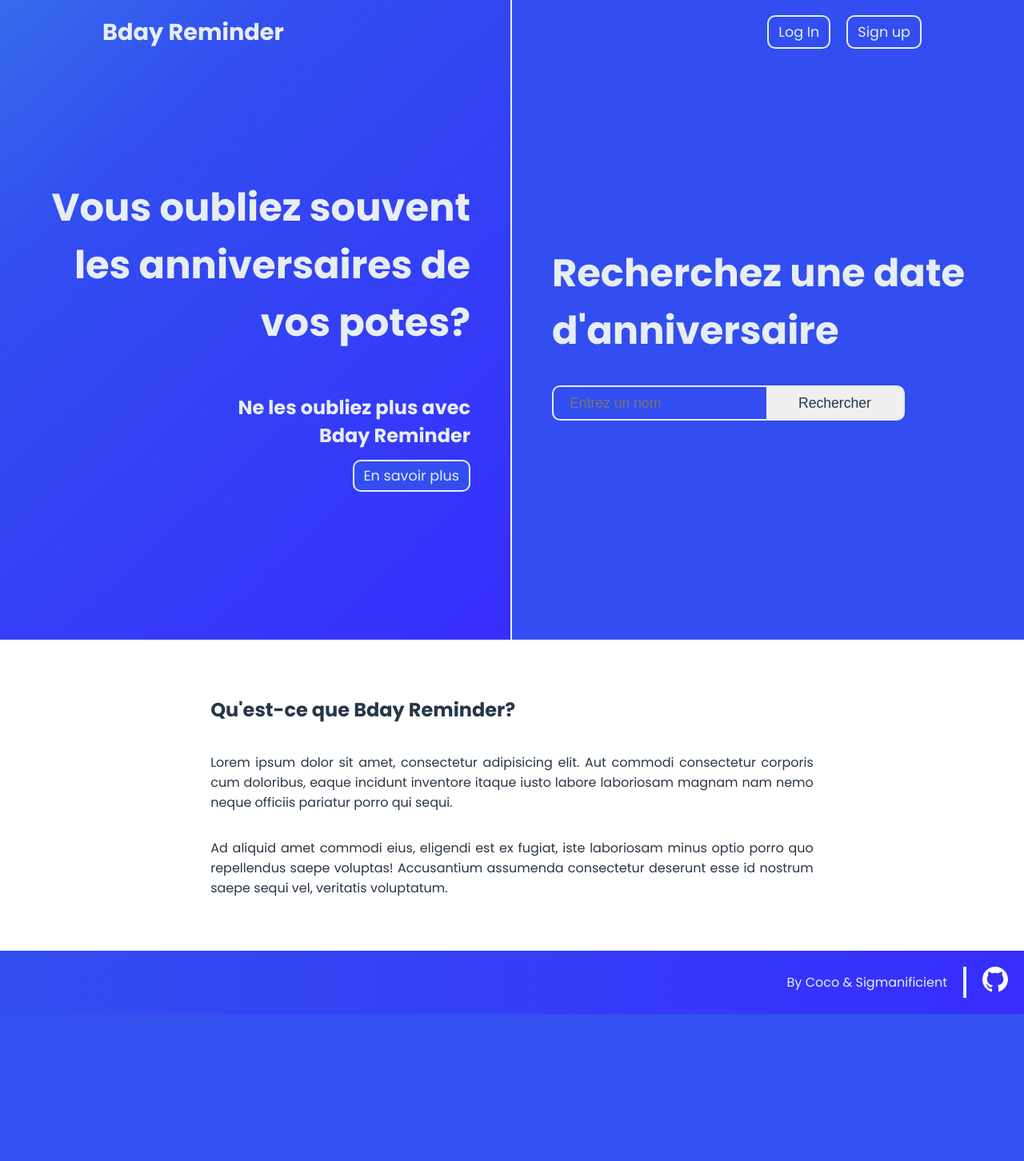
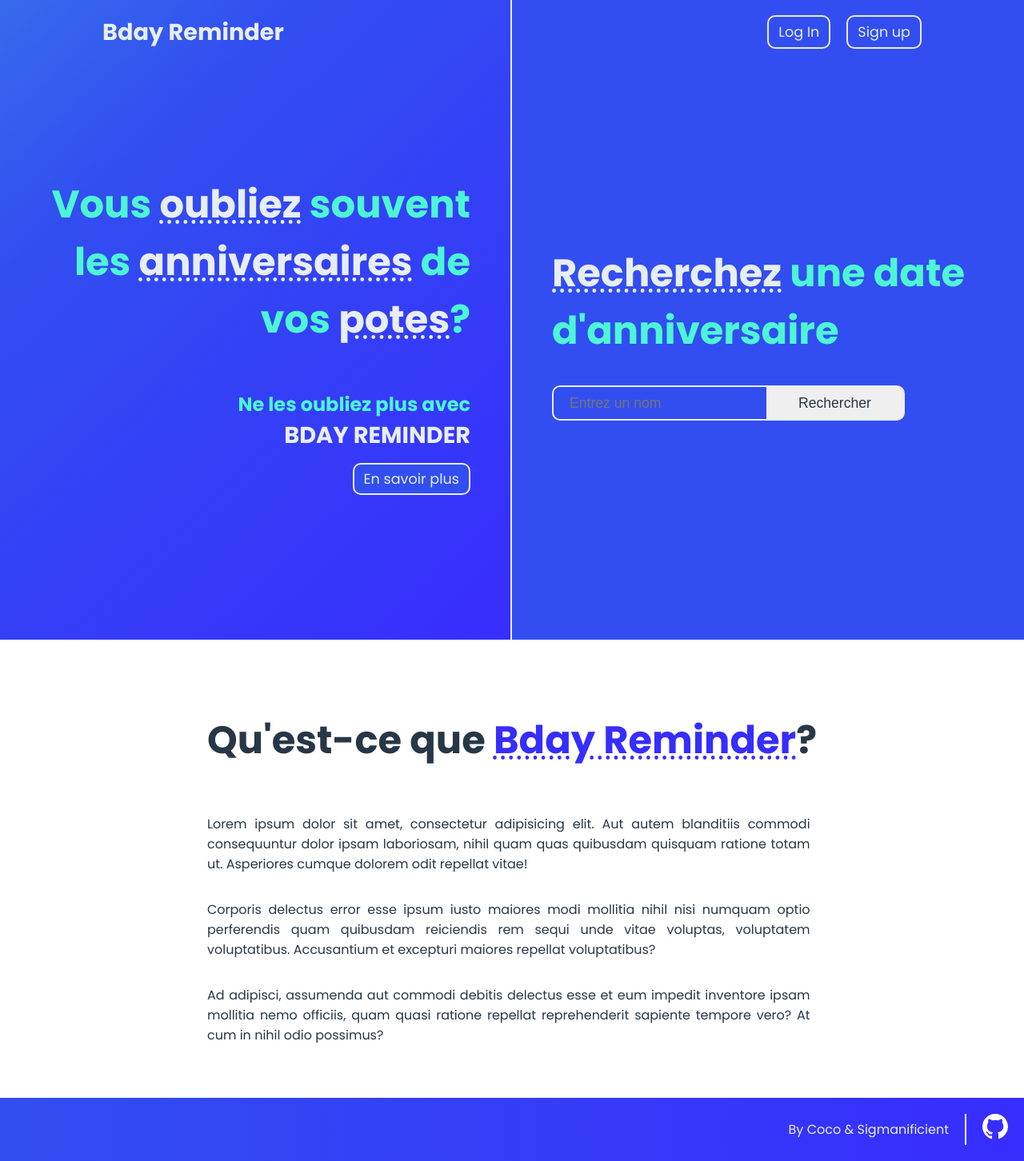
Before and after one commit to Sigmanificient/bday-reminder, a Flask app: page / in a window 1280 px wide. Shown: the whole page at 80% size. Before the commit the page ends 1268 px from the top, so only its background shows below. Run offline with Flask 2, Linux system fonts and the light colour scheme; style sheets or scripts are compiled from the project's sources.

Commit message:
fixing colors

```diff
--- a/src/static/scss/base/_typography.scss
+++ b/src/static/scss/base/_typography.scss
@@ -3,6 +3,23 @@
 body {
   font-size: clamp(12px, 3vw, 16px);
   font-family: 'Poppins', 'Arial', sans-serif;
+}
+
+h1 {
+  font-size: 3em;
+}
+
+h2 strong {
+  font-size: 1.2em;
+}
+
+input {
+  font-size: 1.1em;
+}
+
+p {
+  max-width: 75ch;
+  text-align: justify;
 }
 
 .btn {
@@ -13,15 +30,3 @@ body {
   font-size: 1.8em;
   font-weight: 800;
 }
-
-.title {
-  font-size: 3em;
-}
-
-h1.search {
-  font-size: 3em;
-}
-
-input {
-  font-size: 1.1em;
-}
--- a/src/static/scss/layout/_footer.scss
+++ b/src/static/scss/layout/_footer.scss
@@ -1,7 +1,7 @@
 @use "../base/colors";
 
 footer {
-  background: radial-gradient(circle at right, colors.$blue-400, colors.$blue-300) no-repeat;
+  background: radial-gradient(circle at right, colors.$blue-400, colors.$blue-300);
   padding: 20px;
 
   color: colors.$white;
@@ -14,7 +14,7 @@ footer {
     text-align: right;
     padding-right: 20px;
     margin-right: 20px;
-    border-right: 4px solid colors.$white;
+    border-right: 2px solid #e7eef3;
 
     p {
       user-select: none;
--- a/src/static/scss/pages/_index.scss
+++ b/src/static/scss/pages/_index.scss
@@ -1,10 +1,22 @@
 @use "../base/colors";
 
+
 .landing {
-  color: colors.$white;
   width: 100%;
   min-height: 100vh;
   display: grid;
+
+  color: colors.$green;
+
+  h1 strong {
+    color: colors.$white;
+    text-decoration: underline dotted;
+  }
+
+  h2 strong {
+    color: colors.$white;
+    text-transform: uppercase;
+  }
 
   @media (min-width: 1200px) {
     grid-template-columns: 1fr 1fr;
@@ -21,14 +33,13 @@
 
 .left {
   text-align: right;
-  border-right: 2px solid colors.$white;
-  background: linear-gradient(
-                  317.35deg,
-                  colors.$blue-400 -0.02%,
-                  colors.$blue-400 0%,
-                  colors.$blue-300 75%,
-                  colors.$green 220%
-  );
+  background: linear-gradient(317.35deg, colors.$blue-400 -0.02%, colors.$blue-400 0%, colors.$blue-300 75%, colors.$green 220%);
+  border-bottom: 2px solid colors.$white;
+
+  @media (min-width: 1200px) {
+    border-right: 2px solid colors.$white;
+    border-bottom: 0;
+  }
 }
 
 .right {
@@ -66,8 +77,9 @@ form#birthday_form {
   place-content: center;
   color: colors.$blue-800;
 
-  p {
-    max-width: 75ch;
-    text-align: justify;
+
+  strong {
+    color: colors.$blue-400;
+    text-decoration: underline dotted;
   }
 }
--- a/src/templates/index.jinja2
+++ b/src/templates/index.jinja2
@@ -32,14 +32,19 @@
 
     <section id="description">
         <h1>Qu'est-ce que <strong>Bday Reminder</strong>?</h1>
-        <p>Lorem ipsum dolor sit amet, consectetur adipisicing elit. Aut commodi
-            consectetur corporis cum doloribus, eaque incidunt inventore itaque
-            iusto labore laboriosam magnam nam nemo neque officiis pariatur
-            porro qui sequi.</p>
-        <p>Ad aliquid amet commodi eius, eligendi est ex fugiat, iste laboriosam
-            minus optio porro quo repellendus saepe voluptas! Accusantium
-            assumenda consectetur deserunt esse id nostrum saepe sequi vel,
-            veritatis voluptatum.</p>
+        <p>Lorem ipsum dolor sit amet, consectetur adipisicing elit. Aut autem
+            blanditiis commodi consequuntur dolor ipsam laboriosam, nihil quam
+            quas quibusdam quisquam ratione totam ut. Asperiores cumque dolorem
+            odit repellat vitae!</p>
+        <p>Corporis delectus error esse ipsum iusto maiores modi mollitia nihil
+            nisi numquam optio perferendis quam quibusdam reiciendis rem sequi
+            unde vitae voluptas, voluptatem voluptatibus. Accusantium et
+            excepturi maiores repellat voluptatibus?</p>
+        <p>Ad adipisci, assumenda aut commodi debitis delectus esse et eum
+            impedit inventore ipsam mollitia nemo officiis, quam quasi ratione
+            repellat reprehenderit sapiente tempore vero? At cum in nihil odio
+            possimus?</p>
+
     </section>
 
     <footer>
```
